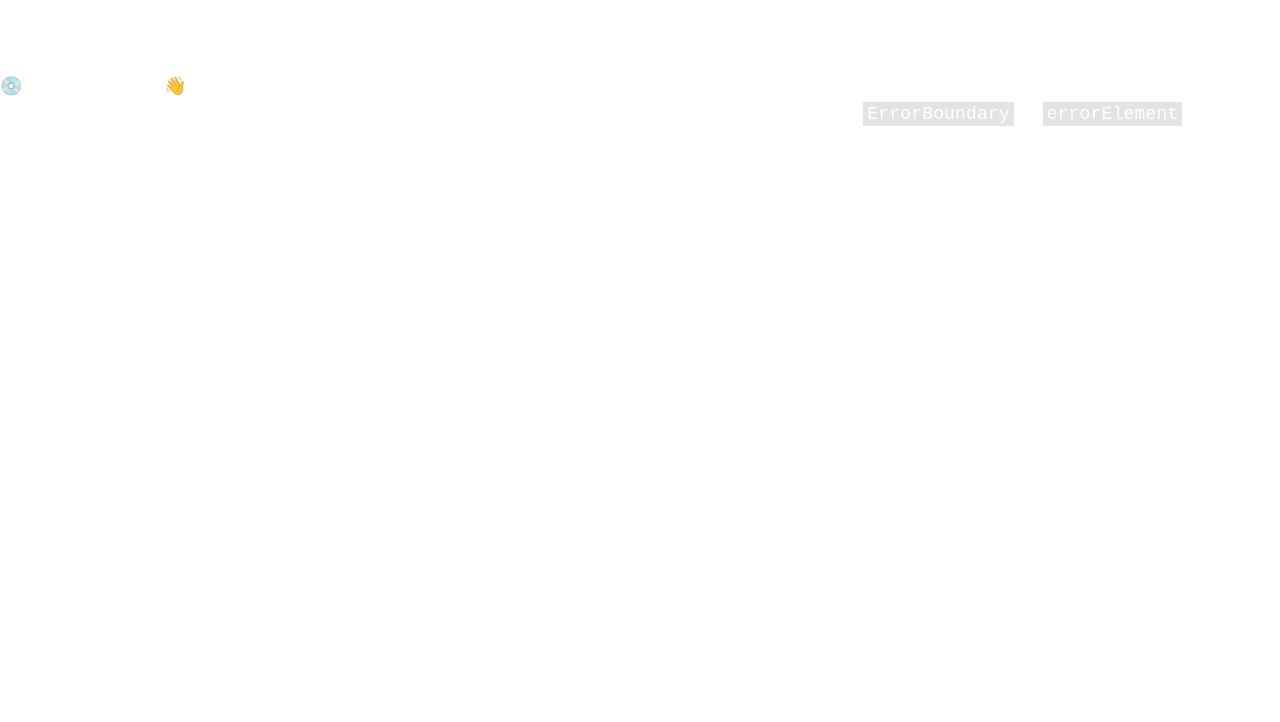
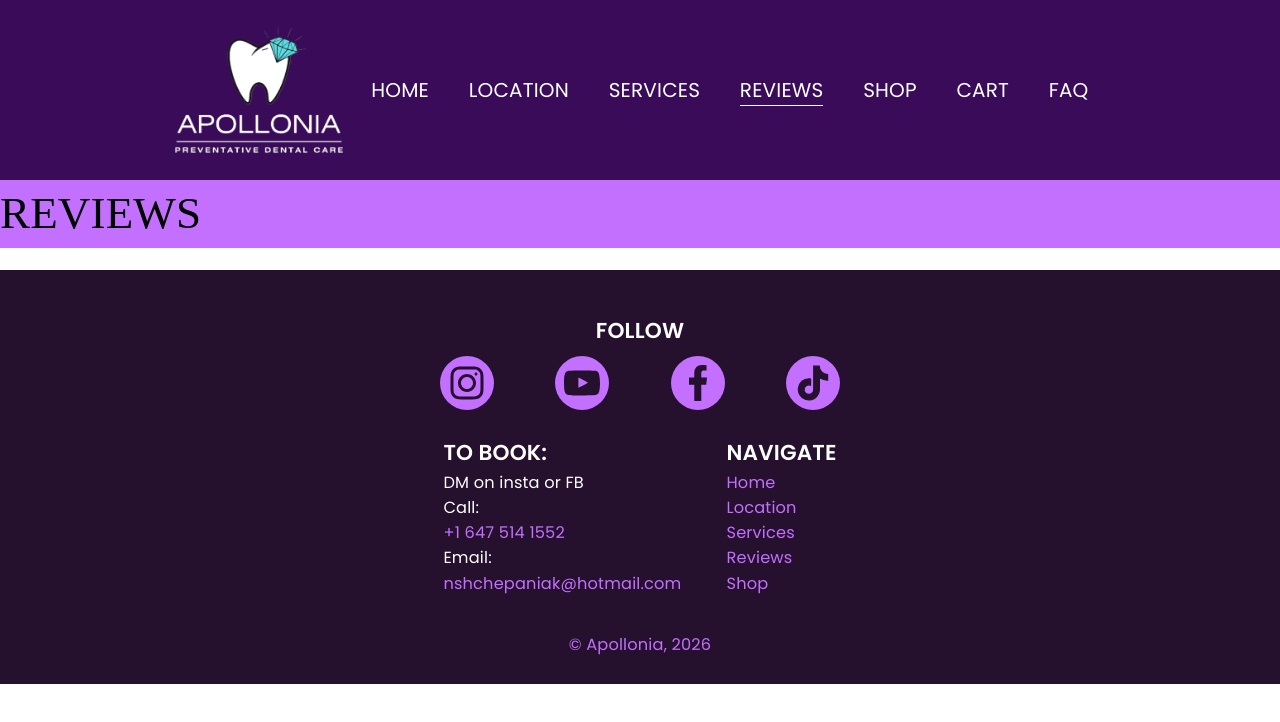
Before and after one commit to nadobrranichh/apollonia, a React (Vite) app: page /reviews in a window 1280 px wide. Before the commit this address had no page. Shown: the top 722 px of the page. Built offline with nearby package versions, Linux system fonts and the light colour scheme.

Commit message:
feat: added reviews page, configured reusable styles for page titles

```diff
--- /dev/null
+++ b/src/pages/ReviewsPage.tsx
@@ -0,0 +1,15 @@
+import { Box, Typography } from "@mui/material";
+import { pageTitleStyle } from "../styles/typographyStyles";
+
+export default function ReviewsPage() {
+  return (
+    <Box
+      component="main"
+      sx={{ bgcolor: "secondary.light", backgroundImage: "none" }}
+    >
+      <Typography sx={{ ...pageTitleStyle, color: "black" }}>
+        Reviews
+      </Typography>
+    </Box>
+  );
+}
--- a/src/pages/ServicesPage.tsx
+++ b/src/pages/ServicesPage.tsx
@@ -3,6 +3,7 @@ import { Fragment } from "react/jsx-runtime";
 import { servicesList } from "../lists/servicesList";
 import Service from "../components/Service";
 import GemService from "../components/GemService";
+import { pageTitleStyle } from "../styles/typographyStyles";
 
 export default function ServicesPage() {
   return (
@@ -16,17 +17,7 @@ export default function ServicesPage() {
         padding: "3rem 0",
       }}
     >
-      <Typography
-        sx={{
-          fontWeight: 500,
-          fontSize: "2.5rem",
-          textTransform: "uppercase",
-          marginBottom: "1.25rem",
-          fontFamily: "Times New Roman",
-        }}
-      >
-        Services
-      </Typography>
+      <Typography sx={pageTitleStyle}>Services</Typography>
       <Box
         sx={{
           width: "75%",
--- a/src/router/index.tsx
+++ b/src/router/index.tsx
@@ -3,6 +3,7 @@ import RootLayout from "../components/RootLayout.tsx";
 import HomePage from "../pages/HomePage.tsx";
 import LocationPage from "../pages/LocationPage.tsx";
 import ServicesPage from "../pages/ServicesPage.tsx";
+import ReviewsPage from "../pages/ReviewsPage.tsx";
 
 export const router = createBrowserRouter([
   {
@@ -22,6 +23,10 @@ export const router = createBrowserRouter([
         path: "/services",
         element: <ServicesPage />,
       },
+      {
+        path: "/reviews",
+        element: <ReviewsPage />,
+      },
     ],
   },
 ]);
--- /dev/null
+++ b/src/styles/typographyStyles.ts
@@ -0,0 +1,7 @@
+export const pageTitleStyle = {
+  fontWeight: 500,
+  fontSize: "2.5rem",
+  textTransform: "uppercase",
+  marginBottom: "1.25rem",
+  fontFamily: "Times New Roman",
+};
```
